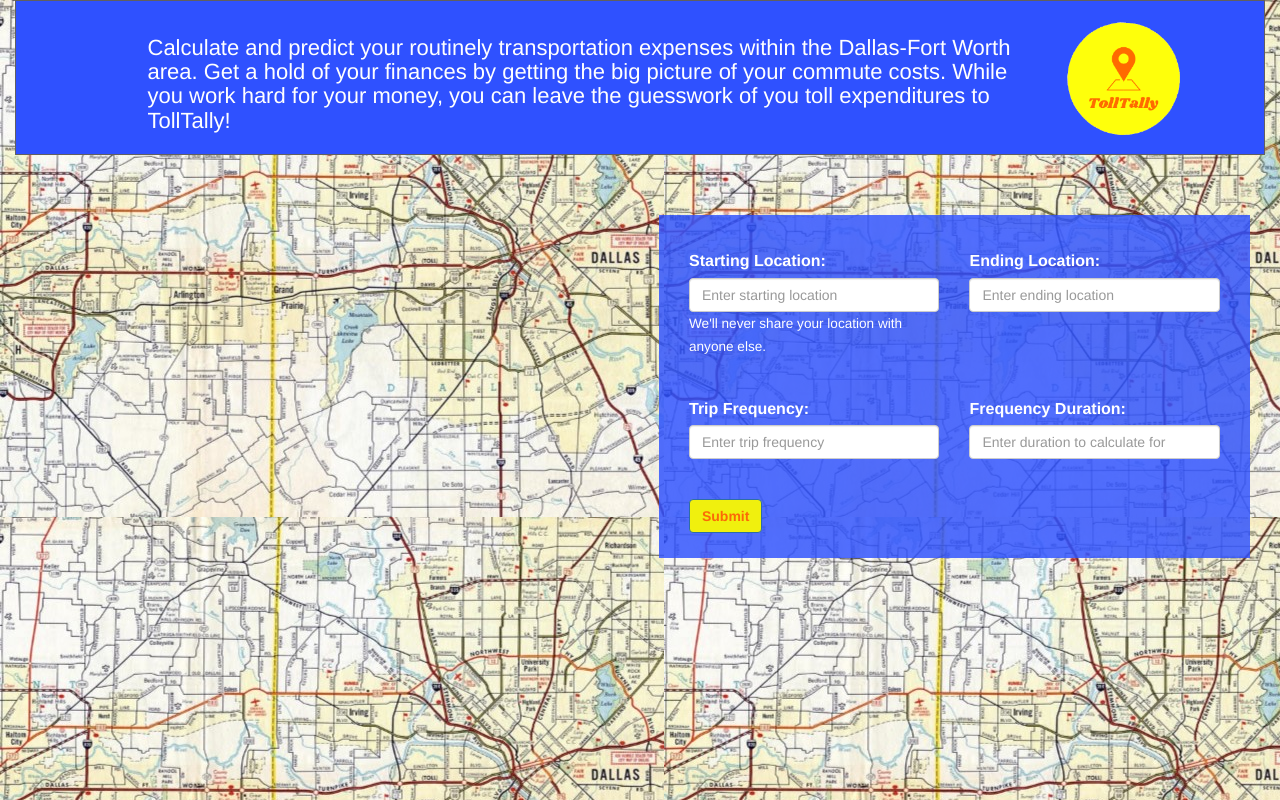
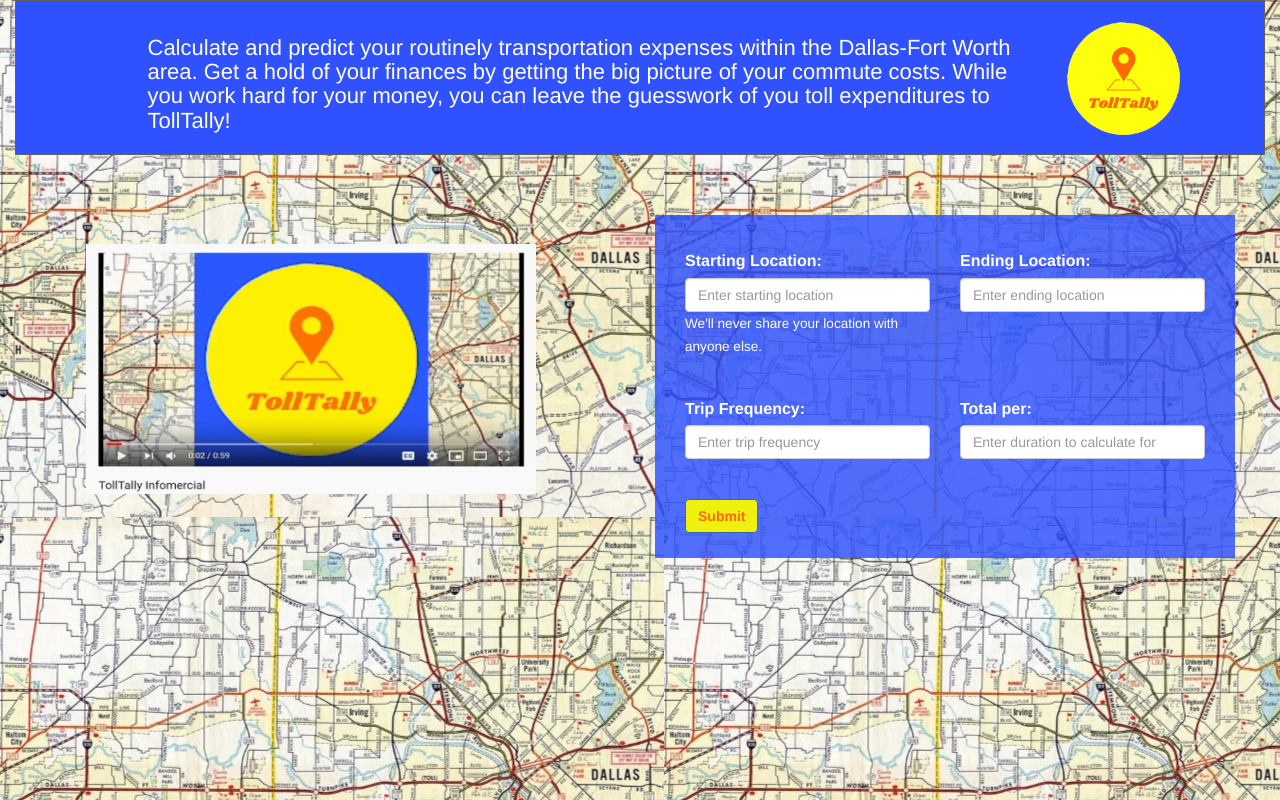
Before and after one commit to nanzycharris/ProjectOne, a plain HTML site: page index.html in a window 1280 px wide. Drawn offline with nearby package versions, Linux system fonts and the light colour scheme.

Commit message:
youTube thumbnail and grid changes...

```diff
--- a/assets/css/style.css
+++ b/assets/css/style.css
@@ -21,6 +21,14 @@ header {
     background-color:  rgb(47,81,255);
     height: 155px;
     border: 1px solid rgb(97, 95, 95)
+}
+
+#thumbnail {
+    width: 450px;
+    margin-left: 7%;
+    margin-top: 5%;
+    height: 250px;
+    grid-template-rows: max-content;
 }
 
 img {
--- a/index.html
+++ b/index.html
@@ -32,13 +32,14 @@
             </div>
         </header>
         <div class="row"> <br> </div>
-        <main>
         <div class="row">
             <div class="col-md-6">
-                    <br>
-                    <!---The big logo image goes here-->
+                <div class="card">
+                    <a href="https://www.youtube.com/watch?v=MYHmIsq19hY">
+                        <img id="thumbnail" src="assets/images/YouTubeThumbnail.jpg" alt="youTube"></a>
                 </div>
-                <form>
+            </div>
+            <div class="col-md-6">
                 <div class="wrapper">
                     <br>
                     <div class="row">
@@ -46,8 +47,8 @@
                             <!-- Origin (starting location) input field -->
                             <div class="form-group">
                                 <label for="originInput">Starting Location:</label>
-                                    <input type="text" class="form-control" id="originInput"
-                                        aria-describedby="locationHelp" placeholder="Enter starting location">
+                                <input type="text" class="form-control" id="originInput" aria-describedby="locationHelp"
+                                    placeholder="Enter starting location">
                                 <small id="locationHelp" class="form-text text-muted">We'll never share your
                                     location
                                     with
@@ -76,7 +77,7 @@
                         <!-- Duration input field -->
                         <div class="col-sm-6">
                             <div class="form-group">
-                                    <label for="destinationInput">Frequency Duration:</label>
+                                <label for="destinationInput">Total per:</label>
                                 <input type="text" class="form-control" id="durationInput"
                                     placeholder="Enter duration to calculate for">
                             </div>
@@ -88,16 +89,12 @@
                         </div>
                     </div>
                 </div>
-                </form>
             </div>
-        </main>
+        </div>
     </div>
 
     <!-- JQueryUI has autofill so we can use the for the origin and destination inputs -->
-    </div>
-    <footer>
 
-    </footer>
     <!-- JQuery -->
     <script src="https://ajax.googleapis.com/ajax/libs/jquery/3.4.1/jquery.min.js"></script>
     <!-- JQueryUI -->
```
Lines whose indentation alone changed are shown as unchanged.
